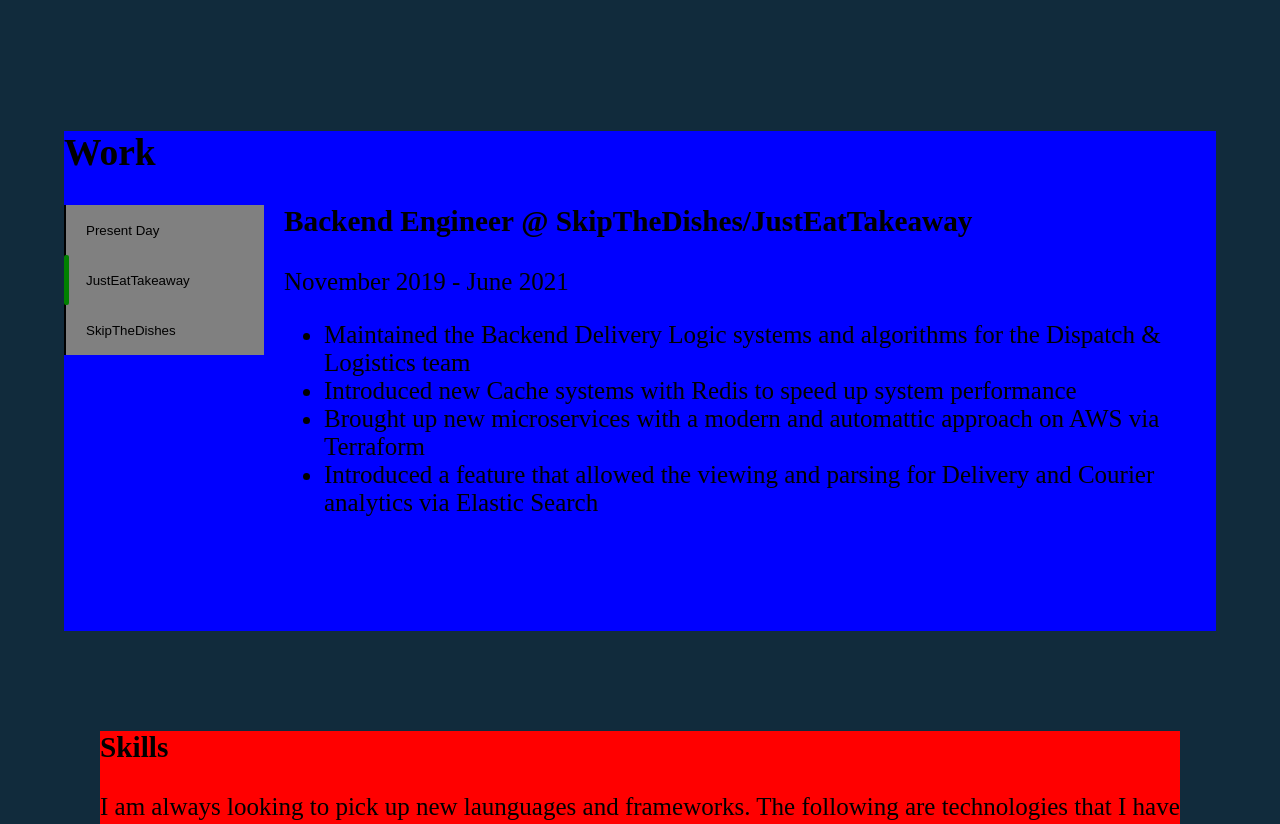
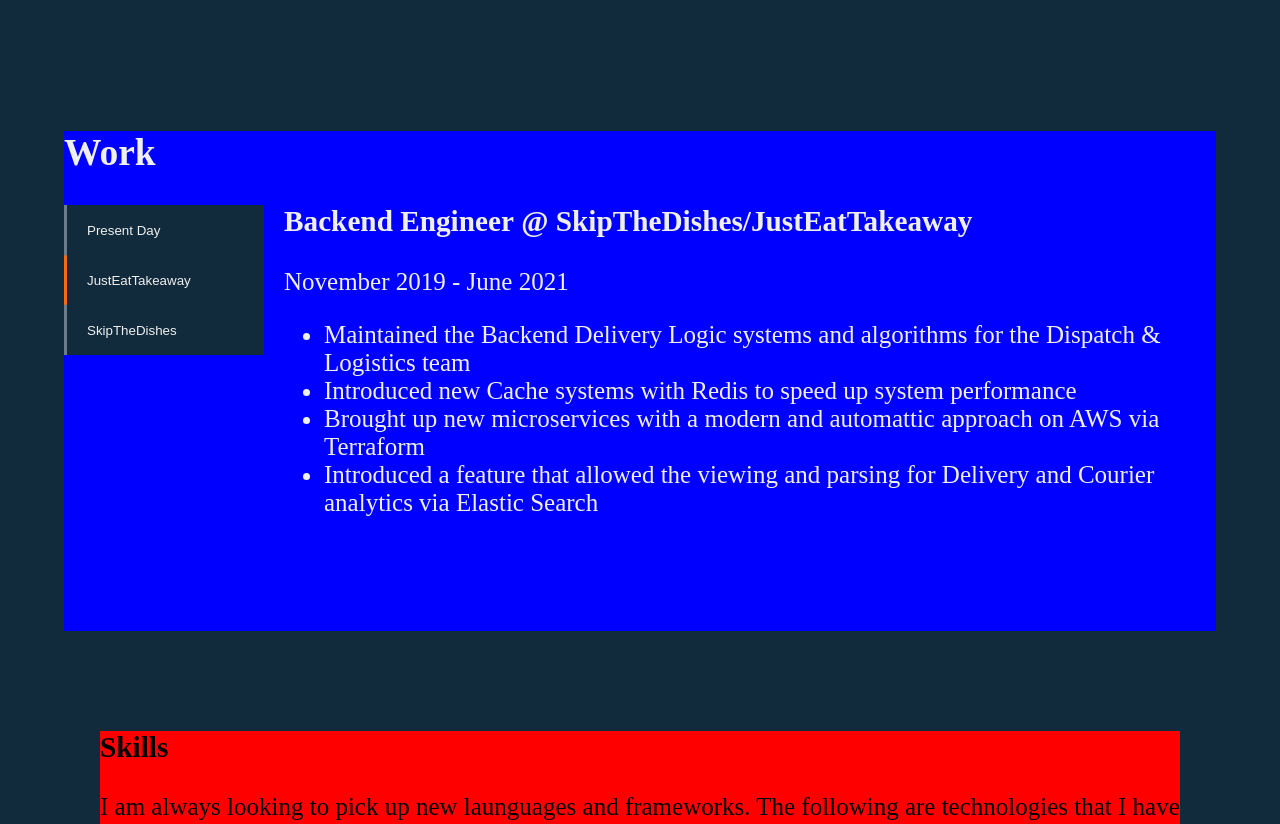
Before and after one commit to nkBrew/portfolio, a Next.js app: page / in a window 1280 px wide. Shown: the part 700-1524 px from the top of the page. Built offline with nearby package versions, Linux system fonts and the light colour scheme.

Commit message:
Animations

```diff
--- a/src/Components/sections/work.tsx
+++ b/src/Components/sections/work.tsx
@@ -1,14 +1,23 @@
 import React, { useEffect, useRef, useState } from 'react';
 import { useInView } from 'react-intersection-observer';
-import styled from 'styled-components';
+import styled, { css } from 'styled-components';
 // import sr from '@/utils/sr';
 // import sr from 'scrollreveal';
 
-const StyledWork = styled.div`
+const StyledWork = styled.div<{ inView: boolean }>`
   margin: auto;
   width: 90%;
   background: blue;
   height: 500px;
+  color: var(--light-grey);
+
+  opacity: 0;
+  ${({ inView }) =>
+    inView &&
+    css`
+      opacity: 1;
+      transition: 200ms;
+    `}
 `;
 
 const StyledWorkInner = styled.div`
@@ -25,17 +34,24 @@ const StyledTabButton = styled.button`
   margin: 0;
   padding: 0;
   width: 100%;
-  background: grey;
+  background: var(--dark-navy);
   display: flex;
   border: none;
-  border-left: 2px solid black;
+  border-left: 3px solid var(--slate);
   height: 50px;
   align-items: center;
   padding: 0 20px;
+  color: var(--light-grey);
 
   &:hover,
   &:focus {
-    background: yellow;
+    /* background: yellow; */
+    color: var(--orange);
+    transition: 300ms;
+  }
+
+  &:focus {
+    background-color: var(--light-slate);
   }
 `;
 
@@ -44,8 +60,8 @@ const StyledTabHighlight = styled.div<{ activeTab: number }>`
   top: 0;
   left: 0;
   height: 50px;
-  width: 5px;
-  background: green;
+  width: 3px;
+  background: var(--orange);
   border-radius: 2px;
   z-index: 10;
 
@@ -102,14 +118,16 @@ const workData = [
 
 const Work = () => {
   const styledWorkRef = useRef(null);
-  const { ref, inView } = useInView();
+  const { ref, inView } = useInView({ triggerOnce: false });
   const [activeTab, setActiveTab] = useState(1);
 
   console.log(inView);
   const panelData = workData[activeTab];
+  const className = inView ? 'fade' : 'hide';
   return (
     <>
-      <StyledWork ref={ref}>
+      {/* <section className={className}> */}
+      <StyledWork ref={ref} inView={inView}>
         <h2>Work</h2>
         <StyledWorkInner>
           <StyledTabList>
@@ -145,6 +163,7 @@ const Work = () => {
           </StyledPanel>
         </StyledWorkInner>
       </StyledWork>
+      {/* </section> */}
     </>
   );
 };
--- a/src/styles/globals.ts
+++ b/src/styles/globals.ts
@@ -3,9 +3,12 @@ import Transitions from './transitions';
 
 const GlobalStyles = createGlobalStyle`
   :root{
-    --dark-navy: #020c1b;
+    --dark-navy: #112B3C;
     --navy-shadow: #06141d;
-
+    --orange: #f66b0e;
+    --light-grey: #EFEFEF;
+    --slate: #6c7c8b;
+    --light-slate: #a7c0d7;
   }
 
   ${Transitions}
@@ -43,6 +46,15 @@ const GlobalStyles = createGlobalStyle`
     border: 3px solid ${({ theme }) => theme.main};
     border-radius: 10px;
   }
+
+  .hide {
+    opacity: 0;
+  }
+
+  .fade {
+    opacity: 1;
+    transition: 500ms;
+  }
 `;
 
 export default GlobalStyles;
```
